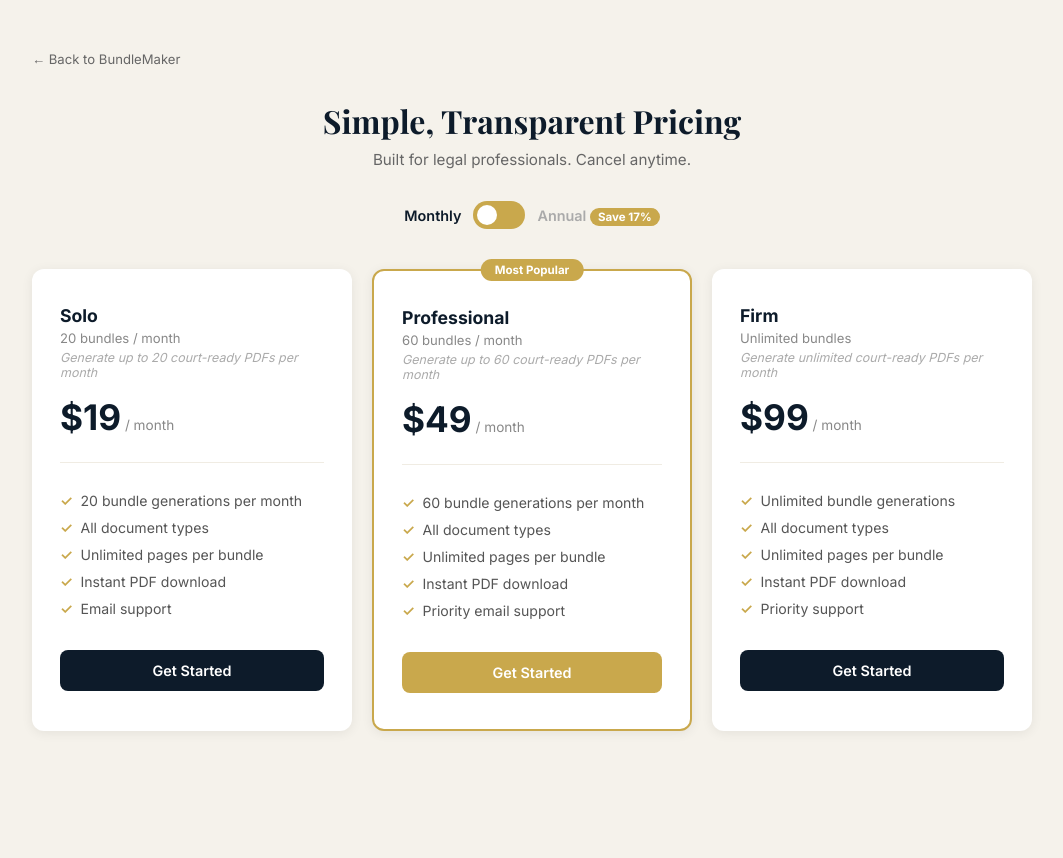
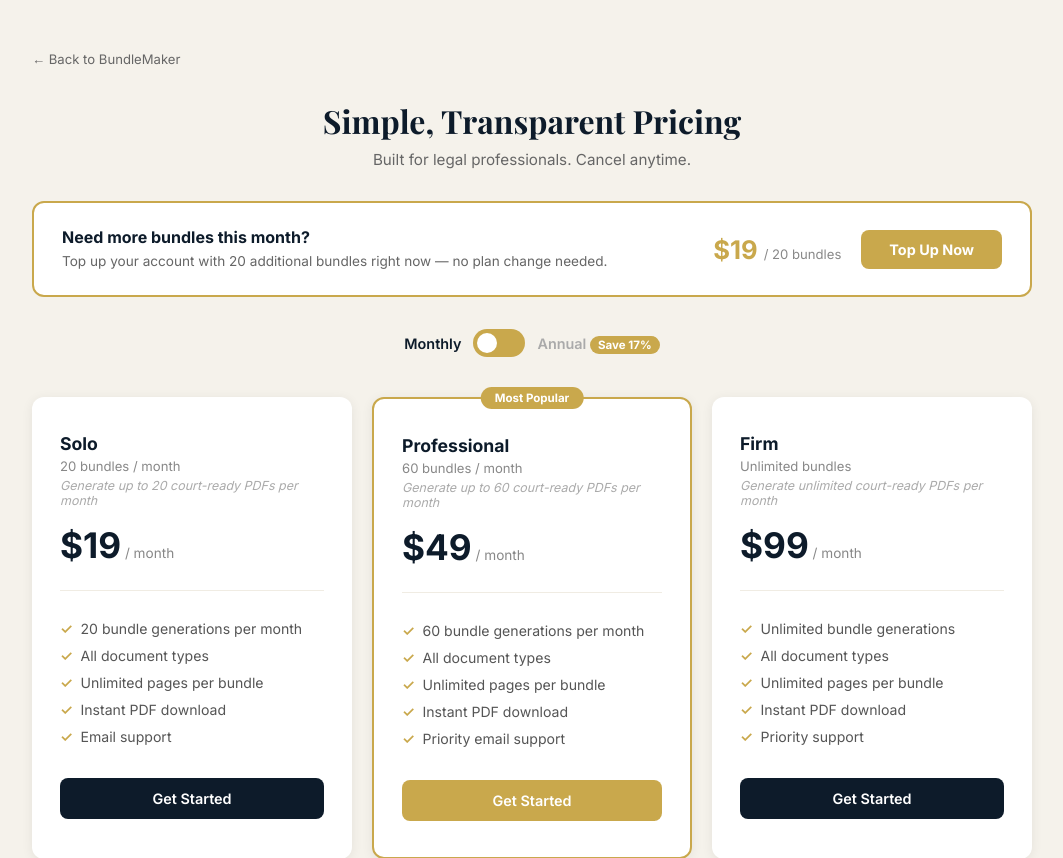
Before and after one commit to AmieOnda2013/bundlemaker, a Flask app: page /pricing in a window 1280 px wide. Shown: the top 858 px of the page, without its empty margins (108-1171 px from the left). Before the commit the page ends 731 px from the top, so only its background shows below. Run offline with Flask 3, Linux system fonts and the light colour scheme; the visitor is signed in with stand-in values (Sample User, id 1).

Commit message:
Add top-up feature and context-aware pricing page CTAs
- New /topup route: one-time Stripe checkout for 20 bundles at $19
- Webhook handles topup metadata: subtracts 20 from bundles_used on success
- Pricing page now shows user's current plan, limit status, and smart CTAs:
  - "Top Up Now — $19 / 20 bundles" banner when at limit (any paid plan)
  - "Current Plan" (disabled) on the user's active plan
  - "Upgrade to Professional / Firm" when on a lower plan
  - "Included in your plan" on lower-tier cards for higher-plan users
  - "Get Started" only for unauthenticated or free users
- New topup_success.html confirmation page
- STRIPE_TOPUP_PRICE_ID env var controls the one-time price

Co-Authored-By: Claude Sonnet 4.6 <noreply@anthropic.com>

```diff
--- a/app.py
+++ b/app.py
@@ -75,6 +75,11 @@ PLANS = {
         "annual":  {"price": "$82/mo",  "price_id": os.environ.get("STRIPE_FIRM_ANNUAL_PRICE_ID",  ""), "total": "$984/yr"},
     },
 }
+
+# One-time top-up: 20 bundles for $19
+TOPUP_PRICE_ID = os.environ.get("STRIPE_TOPUP_PRICE_ID", "")
+TOPUP_BUNDLES  = 20
+TOPUP_PRICE    = "$19"
 
 # ── Auth ──────────────────────────────────────────────────────────────────────
 login_manager = LoginManager(app)
@@ -1265,7 +1270,16 @@ def account():
 
 @app.route("/pricing")
 def pricing():
-    return render_template("pricing.html", plans=PLANS)
+    user_plan     = current_user.plan if current_user.is_authenticated else "free"
+    user_at_limit = False
+    if current_user.is_authenticated and not is_owner():
+        user_at_limit = not current_user.can_generate()
+    plan_order = ["solo", "professional", "firm"]
+    user_plan_rank = plan_order.index(user_plan) if user_plan in plan_order else -1
+    return render_template("pricing.html", plans=PLANS,
+                           user_plan=user_plan, user_at_limit=user_at_limit,
+                           user_plan_rank=user_plan_rank, plan_order=plan_order,
+                           topup_bundles=TOPUP_BUNDLES, topup_price=TOPUP_PRICE)
 
 
 @app.route("/upgrade/<plan>")
@@ -1297,6 +1311,35 @@ def upgrade(plan):
     return redirect(checkout.url, code=303)
 
 
+@app.route("/topup")
+@login_required
+def topup():
+    if not TOPUP_PRICE_ID or not stripe.api_key:
+        flash("Top-up is not available yet. Please contact support.", "error")
+        return redirect(url_for("pricing"))
+    if not current_user.stripe_customer_id:
+        customer = stripe.Customer.create(email=current_user.email)
+        current_user.stripe_customer_id = customer.id
+        db.session.commit()
+    base_url = request.host_url.rstrip("/")
+    checkout = stripe.checkout.Session.create(
+        customer=current_user.stripe_customer_id,
+        payment_method_types=["card"],
+        line_items=[{"price": TOPUP_PRICE_ID, "quantity": 1}],
+        mode="payment",
+        success_url=f"{base_url}/topup/success?session_id={{CHECKOUT_SESSION_ID}}",
+        cancel_url=f"{base_url}/pricing",
+        metadata={"user_id": str(current_user.id), "topup": "1", "bundles": str(TOPUP_BUNDLES)},
+    )
+    return redirect(checkout.url, code=303)
+
+
+@app.route("/topup/success")
+@login_required
+def topup_success():
+    return render_template("topup_success.html", bundles=TOPUP_BUNDLES)
+
+
 @app.route("/upgrade/success")
 @login_required
 def upgrade_success():
@@ -1346,12 +1389,24 @@ def stripe_webhook():
     obj = event["data"]["object"]
 
     if event["type"] == "checkout.session.completed":
-        user_id = obj.get("metadata", {}).get("user_id")
-        plan    = obj.get("metadata", {}).get("plan")
-        period  = obj.get("metadata", {}).get("period", "monthly")
+        meta    = obj.get("metadata", {})
+        user_id = meta.get("user_id")
+        plan    = meta.get("plan")
+        period  = meta.get("period", "monthly")
+        is_topup = meta.get("topup") == "1"
         sub_id  = obj.get("subscription")
-        app.logger.info(f"checkout.session.completed: user_id={user_id} plan={plan} period={period}")
-        if user_id and plan:
+        app.logger.info(f"checkout.session.completed: user_id={user_id} plan={plan} topup={is_topup}")
+        if user_id and is_topup:
+            user = db.session.get(User, int(user_id))
+            if user:
+                added = int(meta.get("bundles", TOPUP_BUNDLES))
+                user.bundles_used = max(0, user.bundles_used - added)
+                user.email_verified = True
+                db.session.commit()
+                app.logger.info(f"Top-up: gave {user.email} {added} bundles (bundles_used now {user.bundles_used})")
+            else:
+                app.logger.error(f"checkout.session.completed: no user found for top-up id={user_id}")
+        elif user_id and plan:
             user = db.session.get(User, int(user_id))
             if user:
                 user.plan                  = plan
@@ -1365,7 +1420,7 @@ def stripe_webhook():
             else:
                 app.logger.error(f"checkout.session.completed: no user found for id={user_id}")
         else:
-            app.logger.error(f"checkout.session.completed: missing metadata user_id or plan in {obj.get('metadata')}")
+            app.logger.error(f"checkout.session.completed: missing metadata in {meta}")
 
     elif event["type"] in ("customer.subscription.updated", "customer.subscription.deleted"):
         sub     = obj
--- a/templates/pricing.html
+++ b/templates/pricing.html
@@ -25,7 +25,9 @@
     .cards { display: grid; grid-template-columns: repeat(3, 1fr); gap: 20px; }
     .card { background: #fff; border-radius: 12px; box-shadow: 0 2px 12px rgba(0,0,0,0.07); padding: 36px 28px; position: relative; }
     .card.featured { border: 2px solid #c9a84c; }
+    .card.current-plan { border: 2px solid #0d1b2a; opacity: 0.7; }
     .featured-badge { position: absolute; top: -12px; left: 50%; transform: translateX(-50%); background: #c9a84c; color: #fff; font-size: 0.72rem; font-weight: 700; padding: 4px 14px; border-radius: 20px; white-space: nowrap; }
+    .current-badge { position: absolute; top: -12px; left: 50%; transform: translateX(-50%); background: #0d1b2a; color: #fff; font-size: 0.72rem; font-weight: 700; padding: 4px 14px; border-radius: 20px; white-space: nowrap; }
     .plan-name { font-size: 1.1rem; font-weight: 700; color: #0d1b2a; margin-bottom: 4px; }
     .plan-bundles { font-size: 0.82rem; color: #888; margin-bottom: 4px; }
     .plan-bundles-desc { font-size: 0.78rem; color: #aaa; margin-bottom: 16px; font-style: italic; }
@@ -43,12 +45,20 @@
     .btn-dark:hover { background: #1a2f45; }
     .btn-gold { background: #c9a84c; color: #fff; }
     .btn-gold:hover { background: #b8963e; }
+    .btn-disabled { background: #e0ddd6; color: #999; cursor: default; pointer-events: none; }
     .free-card { background: #fff; border-radius: 12px; box-shadow: 0 2px 12px rgba(0,0,0,0.07); padding: 28px; margin-bottom: 32px; display: flex; align-items: center; justify-content: space-between; gap: 24px; }
     .free-card .info h3 { font-size: 1rem; font-weight: 700; color: #0d1b2a; margin-bottom: 4px; }
     .free-card .info p { font-size: 0.85rem; color: #666; }
     .btn-outline { padding: 10px 24px; border: 2px solid #0d1b2a; border-radius: 8px; font-weight: 600; font-size: 0.88rem; color: #0d1b2a; text-decoration: none; white-space: nowrap; }
     .btn-outline:hover { background: #0d1b2a; color: #fff; }
-    @media(max-width:700px){ .cards { grid-template-columns: 1fr; } .free-card { flex-direction: column; } }
+    .topup-banner { background: #fff; border: 2px solid #c9a84c; border-radius: 12px; padding: 24px 28px; margin-bottom: 32px; display: flex; align-items: center; justify-content: space-between; gap: 24px; }
+    .topup-banner .info h3 { font-size: 1rem; font-weight: 700; color: #0d1b2a; margin-bottom: 4px; }
+    .topup-banner .info p { font-size: 0.85rem; color: #666; line-height: 1.5; }
+    .topup-banner .price-tag { font-size: 1.6rem; font-weight: 700; color: #c9a84c; white-space: nowrap; }
+    .topup-banner .price-tag span { font-size: 0.82rem; font-weight: 400; color: #888; }
+    .btn-topup { padding: 11px 28px; background: #c9a84c; color: #fff; border-radius: 8px; font-weight: 700; font-size: 0.9rem; text-decoration: none; white-space: nowrap; border: none; cursor: pointer; }
+    .btn-topup:hover { background: #b8963e; }
+    @media(max-width:700px){ .cards { grid-template-columns: 1fr; } .free-card, .topup-banner { flex-direction: column; } }
   </style>
 </head>
 <body>
@@ -56,6 +66,34 @@
   <a href="/" class="back">← Back to BundleMaker</a>
   <h1>Simple, Transparent Pricing</h1>
   <p class="subtitle">Built for legal professionals. Cancel anytime.</p>
+
+  {% set is_auth = current_user.is_authenticated %}
+  {% set at_limit = user_at_limit %}
+  {% set cur_plan = user_plan %}
+  {% set cur_rank = user_plan_rank %}
+
+  {% if not is_auth %}
+  <div class="free-card">
+    <div class="info">
+      <h3>Free Trial — $0</h3>
+      <p>3 bundles included — generate up to 3 court-ready PDFs, no credit card required. Verify your email to unlock.</p>
+    </div>
+    <a href="/register" class="btn-outline">Start Free</a>
+  </div>
+  {% endif %}
+
+  {% if is_auth and at_limit %}
+  <div class="topup-banner">
+    <div class="info">
+      <h3>Need more bundles this month?</h3>
+      <p>Top up your account with 20 additional bundles right now — no plan change needed.</p>
+    </div>
+    <div style="display:flex;align-items:center;gap:20px;flex-wrap:wrap">
+      <div class="price-tag">$19 <span>/ 20 bundles</span></div>
+      <a href="/topup" class="btn-topup">Top Up Now</a>
+    </div>
+  </div>
+  {% endif %}
 
   <div class="toggle-wrap">
     <span class="toggle-label active" id="lbl-monthly">Monthly</span>
@@ -66,18 +104,12 @@
     <span class="toggle-label" id="lbl-annual">Annual <span class="save-badge">Save 17%</span></span>
   </div>
 
-  {% if not current_user.is_authenticated %}
-  <div class="free-card">
-    <div class="info">
-      <h3>Free Trial — $0</h3>
-      <p>3 bundles included — generate up to 3 court-ready PDFs, no credit card required. Verify your email to unlock.</p>
-    </div>
-    <a href="/register" class="btn-outline">Start Free</a>
-  </div>
-  {% endif %}
+  <div class="cards">
 
-  <div class="cards">
-    <div class="card">
+    <!-- Solo -->
+    {% set is_solo_current = (is_auth and cur_plan == 'solo') %}
+    <div class="card {% if is_solo_current %}current-plan{% endif %}">
+      {% if is_solo_current %}<div class="current-badge">Your Plan</div>{% endif %}
       <div class="plan-name">Solo</div>
       <div class="plan-bundles">20 bundles / month</div>
       <div class="plan-bundles-desc">Generate up to 20 court-ready PDFs per month</div>
@@ -96,11 +128,23 @@
         <li>Instant PDF download</li>
         <li>Email support</li>
       </ul>
-      <a href="/upgrade/solo?period=monthly" class="btn btn-dark" id="btn-solo">Get Started</a>
+      {% if is_solo_current %}
+        <span class="btn btn-disabled">Current Plan</span>
+      {% elif is_auth and cur_rank > 0 %}
+        <span class="btn btn-disabled">Included in your plan</span>
+      {% else %}
+        <a href="/upgrade/solo?period=monthly" class="btn btn-dark" id="btn-solo">Get Started</a>
+      {% endif %}
     </div>
 
-    <div class="card featured">
-      <div class="featured-badge">Most Popular</div>
+    <!-- Professional -->
+    {% set is_pro_current = (is_auth and cur_plan == 'professional') %}
+    <div class="card featured {% if is_pro_current %}current-plan{% endif %}">
+      {% if is_pro_current %}
+        <div class="current-badge">Your Plan</div>
+      {% else %}
+        <div class="featured-badge">Most Popular</div>
+      {% endif %}
       <div class="plan-name">Professional</div>
       <div class="plan-bundles">60 bundles / month</div>
       <div class="plan-bundles-desc">Generate up to 60 court-ready PDFs per month</div>
@@ -119,10 +163,21 @@
         <li>Instant PDF download</li>
         <li>Priority email support</li>
       </ul>
-      <a href="/upgrade/professional?period=monthly" class="btn btn-gold" id="btn-pro">Get Started</a>
+      {% if is_pro_current %}
+        <span class="btn btn-disabled">Current Plan</span>
+      {% elif is_auth and cur_rank > 1 %}
+        <span class="btn btn-disabled">Included in your plan</span>
+      {% elif is_auth and cur_plan == 'solo' %}
+        <a href="/upgrade/professional?period=monthly" class="btn btn-gold" id="btn-pro">Upgrade to Professional</a>
+      {% else %}
+        <a href="/upgrade/professional?period=monthly" class="btn btn-gold" id="btn-pro">Get Started</a>
+      {% endif %}
     </div>
 
-    <div class="card">
+    <!-- Firm -->
+    {% set is_firm_current = (is_auth and cur_plan == 'firm') %}
+    <div class="card {% if is_firm_current %}current-plan{% endif %}">
+      {% if is_firm_current %}<div class="current-badge">Your Plan</div>{% endif %}
       <div class="plan-name">Firm</div>
       <div class="plan-bundles">Unlimited bundles</div>
       <div class="plan-bundles-desc">Generate unlimited court-ready PDFs per month</div>
@@ -141,8 +196,15 @@
         <li>Instant PDF download</li>
         <li>Priority support</li>
       </ul>
-      <a href="/upgrade/firm?period=monthly" class="btn btn-dark" id="btn-firm">Get Started</a>
+      {% if is_firm_current %}
+        <span class="btn btn-disabled">Current Plan</span>
+      {% elif is_auth and (cur_plan == 'solo' or cur_plan == 'professional') %}
+        <a href="/upgrade/firm?period=monthly" class="btn btn-dark" id="btn-firm">Upgrade to Firm</a>
+      {% else %}
+        <a href="/upgrade/firm?period=monthly" class="btn btn-dark" id="btn-firm">Get Started</a>
+      {% endif %}
     </div>
+
   </div>
 </div>
 <script>
@@ -154,7 +216,8 @@ function toggleBilling(){
   [['solo','solo'],['pro','professional'],['firm','firm']].forEach(([key, plan]) => {
     document.getElementById(`price-${key}-monthly`).classList.toggle('show', !annual);
     document.getElementById(`price-${key}-annual`).classList.toggle('show', annual);
-    document.getElementById(`btn-${key}`).href = `/upgrade/${plan}?period=${period}`;
+    const btn = document.getElementById(`btn-${key}`);
+    if(btn) btn.href = `/upgrade/${plan}?period=${period}`;
   });
 }
 </script>
```
Also changed, not shown: templates/topup_success.html (added, +28 -0 lines).
